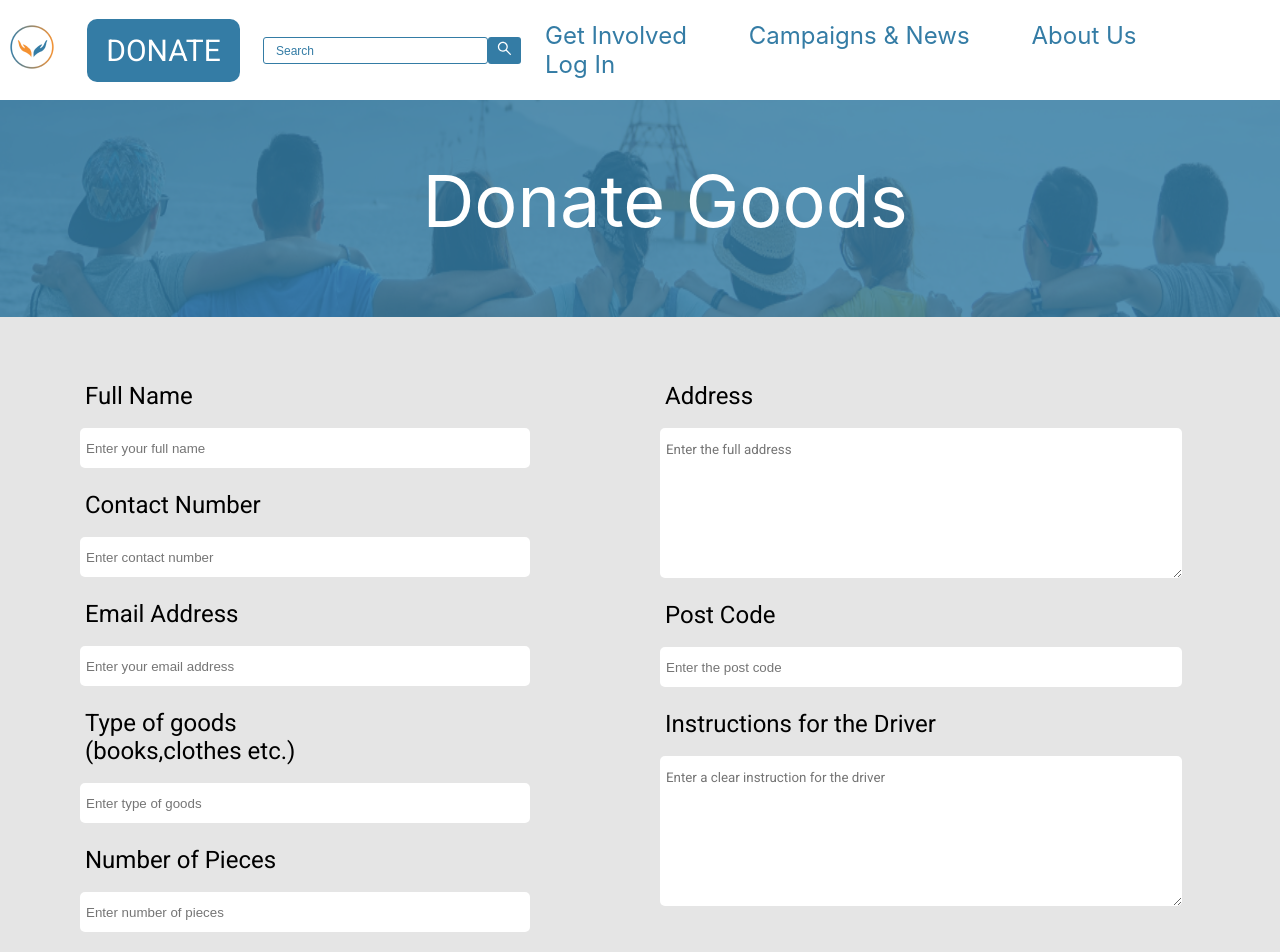
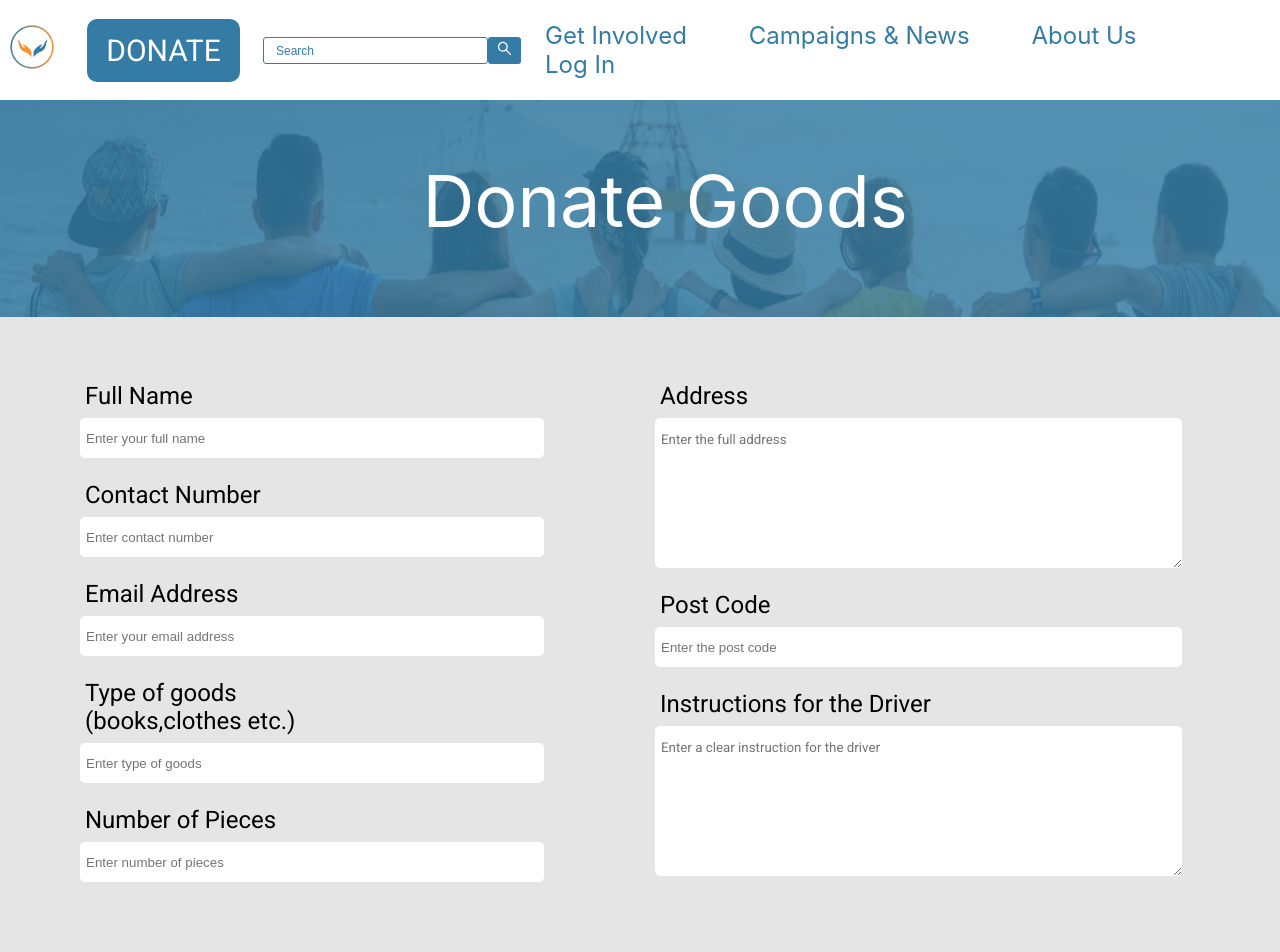
Before and after one commit to Dilekcn/charity, a React (Create React App) app: page /getinvolved/donategoods-form in a window 1280 px wide. Shown: the top 952 px of the page. Built offline with nearby package versions, Linux system fonts and the light colour scheme.

Commit message:
updated donate goods form

```diff
--- a/src/components/GetInvolved/DonateGoods/DonateGoodsForm.css
+++ b/src/components/GetInvolved/DonateGoods/DonateGoodsForm.css
@@ -50,7 +50,10 @@
 	flex-direction: column;
 	align-items: left;
 	justify-content: center;
-	margin: 30px 40px;
+	margin-top: 30px;
+	margin-bottom: 15px;
+	margin-left: 40px;
+	margin-right: 30px;
 }
 
 .donate-goods-form-left > div {
@@ -67,7 +70,8 @@
 .donate-goods-form-left > div > input {
 	width: 90%;
 	height: 40px;
-	margin: 18px 0px;
+	margin-top: 8px;
+	margin-bottom: 18px;
 	padding-left: 6px;
 	border-radius: 5px;
 	border: none;
@@ -97,7 +101,8 @@
 	width: 90%;
 	font-family: Roboto;
 	height: 150px;
-	margin: 18px 0px;
+	margin-top: 8px;
+	margin-bottom: 18px;
 	padding-top: 12px;
 	padding-left: 6px;
 	line-height: 1.5;
@@ -108,7 +113,8 @@
 .donate-goods-form-right > div > input {
 	width: 90%;
 	height: 40px;
-	margin: 18px 0px;
+	margin-top: 8px;
+	margin-bottom: 18px;
 	padding-left: 6px;
 	border-radius: 5px;
 	border: none;
@@ -122,7 +128,7 @@
 	width: 100%;
 	background-color: #e5e5e5;
 	font-family: Roboto;
-	padding: 50px 0px;
+	padding: 30px 0px;
 }
 
 .donate-goods-form-submit-btn {
--- a/src/components/GetInvolved/DonateGoods/DonateGoodsForm.js
+++ b/src/components/GetInvolved/DonateGoods/DonateGoodsForm.js
@@ -6,10 +6,35 @@ import { Link } from 'react-router-dom';
 
 const DonateGoodsForm = () => {
 	const [modalIsOpen, setmodalIsOpen] = useState(false);
+	const [name, setName] = useState('');
+	const [phone, setPhone] = useState('');
+	const [email, setEmail] = useState('');
+	const [typeOfGoods, setTypeOfGoods] = useState('');
+	const [numberOfPieces, setNumberOfPieces] = useState('');
+	const [address, setAddress] = useState('');
+	const [postCode, setPostCode] = useState('');
+	const [instructions, setInstructions] = useState('');
 
 	useEffect(() => {
 		window.scroll(0, 0);
 	}, []);
+
+	const makeAnotherDonation = () => {
+		setmodalIsOpen(false);
+		window.scroll(0, 0);
+	};
+
+	const submitForm = () => {
+		setName('');
+		setPhone('');
+		setEmail('');
+		setTypeOfGoods('');
+		setNumberOfPieces('');
+		setAddress('');
+		setPostCode('');
+		setInstructions('');
+		setmodalIsOpen(true);
+	};
 
 	return (
 		<div>
@@ -31,6 +56,8 @@ const DonateGoodsForm = () => {
 							<input
 								type="text"
 								placeholder="Enter your full name"
+								value={name}
+								onChange={(e) => setName(e.target.value)}
 								required
 							/>
 						</div>
@@ -39,6 +66,8 @@ const DonateGoodsForm = () => {
 							<input
 								type="text"
 								placeholder="Enter contact number"
+								value={phone}
+								onChange={(e) => setPhone(e.target.value)}
 								required
 							/>
 						</div>
@@ -47,6 +76,8 @@ const DonateGoodsForm = () => {
 							<input
 								type="email"
 								placeholder="Enter your email address"
+								value={email}
+								onChange={(e) => setEmail(e.target.value)}
 								required
 							/>
 						</div>
@@ -58,6 +89,8 @@ const DonateGoodsForm = () => {
 							<input
 								type="text"
 								placeholder="Enter type of goods"
+								value={typeOfGoods}
+								onChange={(e) => setTypeOfGoods(e.target.value)}
 								required
 							/>
 						</div>
@@ -66,6 +99,8 @@ const DonateGoodsForm = () => {
 							<input
 								type="text"
 								placeholder="Enter number of pieces"
+								value={numberOfPieces}
+								onChange={(e) => setNumberOfPieces(e.target.value)}
 								required
 							/>
 						</div>
@@ -78,6 +113,8 @@ const DonateGoodsForm = () => {
 						<textarea
 							type="text"
 							placeholder="Enter the full address"
+							value={address}
+							onChange={(e) => setAddress(e.target.value)}
 							required
 						/>
 					</div>
@@ -86,6 +123,8 @@ const DonateGoodsForm = () => {
 						<input
 							type="text"
 							placeholder="Enter the post code"
+							value={postCode}
+							onChange={(e) => setPostCode(e.target.value)}
 							required
 						/>
 					</div>
@@ -94,6 +133,8 @@ const DonateGoodsForm = () => {
 						<textarea
 							type="email"
 							placeholder="Enter a clear instruction for the driver "
+							value={instructions}
+							onChange={(e) => setInstructions(e.target.value)}
 							required
 						/>
 					</div>
@@ -102,7 +143,7 @@ const DonateGoodsForm = () => {
 			<div className="donate-goods-form-submit-container">
 				<button
 					className="donate-goods-form-submit-btn"
-					onClick={() => setmodalIsOpen(true)}
+					onClick={() => submitForm()}
 				>
 					Submit
 				</button>
@@ -136,6 +177,7 @@ const DonateGoodsForm = () => {
 				<button
 					to="/getinvolved/donategoods-form"
 					className="donate-goods-form-btn-popup"
+					onClick={() => makeAnotherDonation()}
 				>
 					Make Another Donation
 				</button>
```
